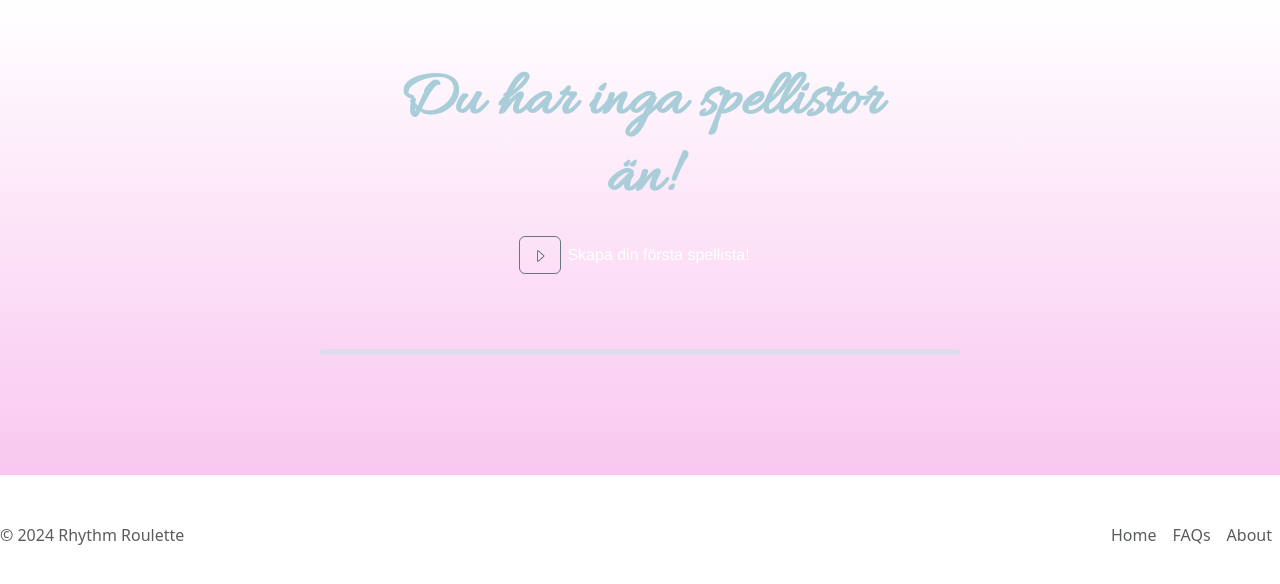
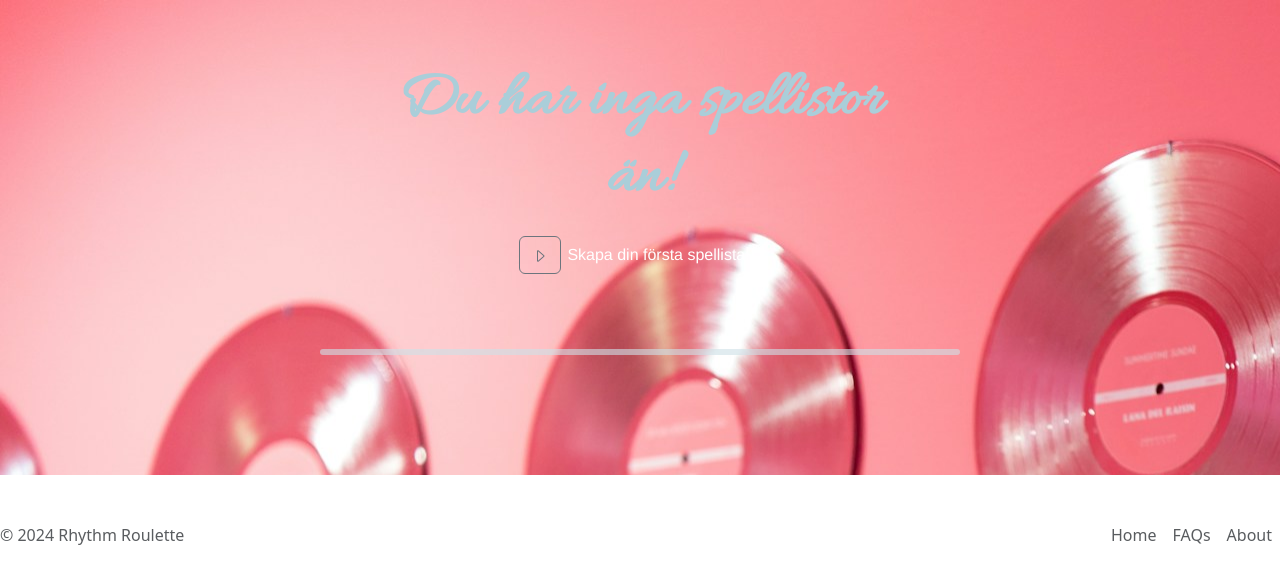
Before and after one commit to tobi-1337/RhythmRoulette, a Flask app: template templates/playlist.html in a window 1280 px wide. Shown: the top 584 px of the page. Run offline with Flask 3, Linux system fonts and the light colour scheme; the template is opened without the code that fills it, so the values that code supplies are empty; some libraries are stand-ins or nearby versions; some web fonts are replaced.

Commit message:
changed the background to an image

```diff
--- a/static/styles.css
+++ b/static/styles.css
@@ -399,7 +399,7 @@ margin-bottom:0;
 
 /*Playlist styling*/
 #pl-main {
-    background-image: linear-gradient(to bottom, rgb(255, 255, 255), rgb(249, 199, 240));
+    background-image: url(/static/Pictures/jason-leung-6rGJQry0_WI-unsplash.jpeg) !important;
     padding-bottom: 120px;
 }
 
@@ -436,8 +436,8 @@ margin-bottom:0;
     border-color: #aaced951;
     border-radius: 8px;
     background-color: rgba(245, 245, 245, 0.426);
+}
 
-}
 .playlist_container {
     list-style-type: none;
     padding: 2%;
--- a/templates/playlist.html
+++ b/templates/playlist.html
@@ -50,7 +50,7 @@
         {% for name, id in playlists %}
 
         <ol class="list-group playlist_container">
-            <li class="list-group-item playlist_list m-3 rounded text-center">
+            <li class="list-group playlist_list">
                 <a class=" playlist_link lead display-6" href="{{ url_for('playlist_page', pl_id=id) }}">{{ name }}</a>
             </li>
         </ol>
```
Also changed, not shown: static/Pictures/jason-leung-6rGJQry0_WI-unsplash.jpeg (added).
